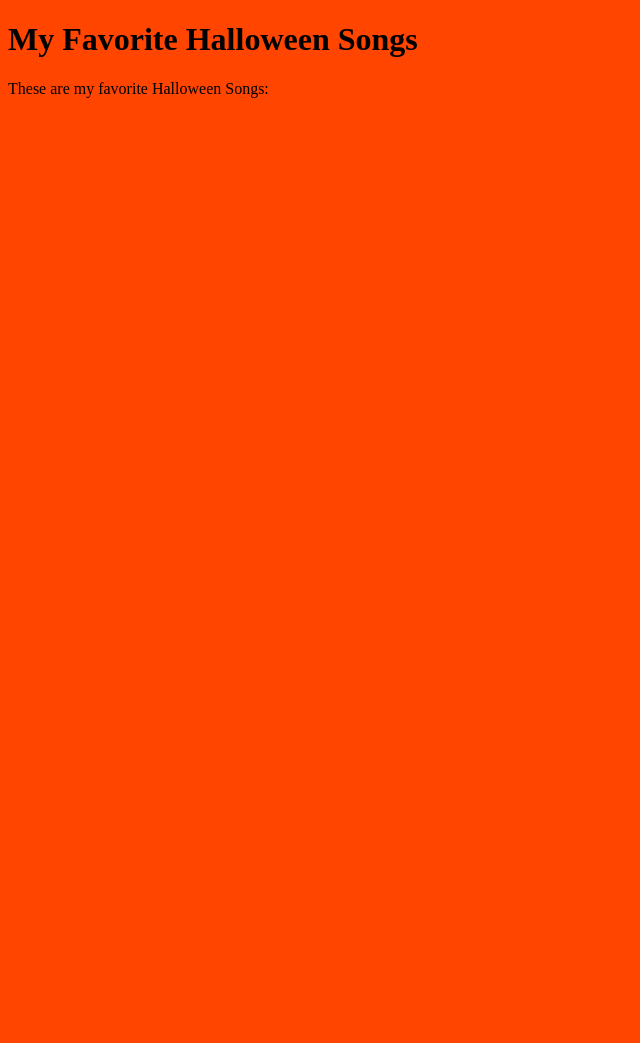
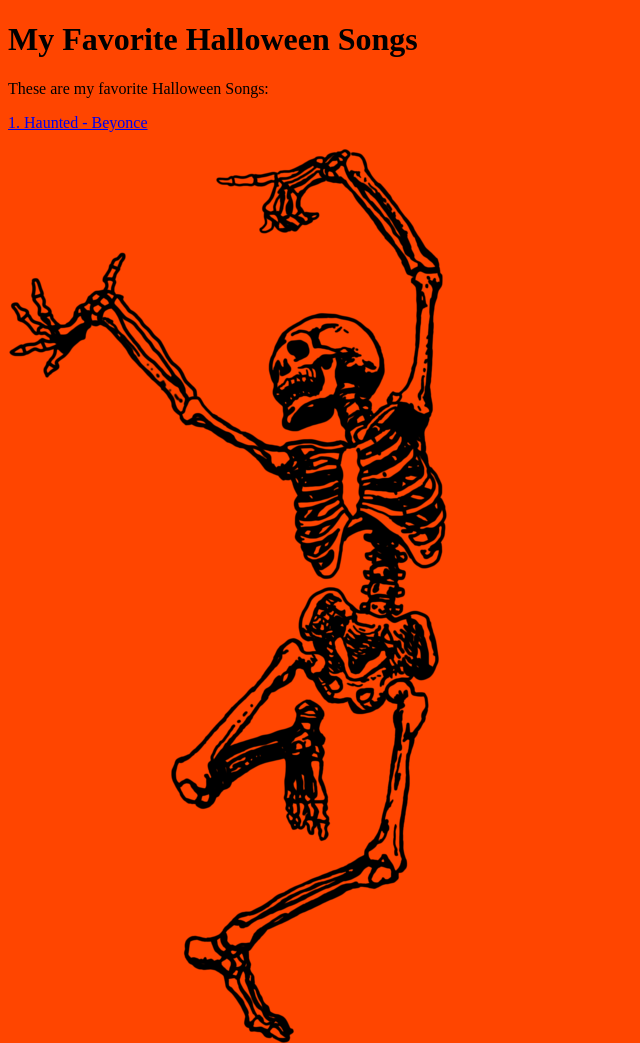
Before and after one commit to ZaneGitCoding/ZaneGitCoding.github.io, a plain HTML site: page index.html in a window 1280 px wide. Shown: the whole page, without its empty margins (0-640 px from the left). Before the commit the page ends 800 px from the top, so only its background shows below. Drawn offline with Linux system fonts and the light colour scheme.

Commit message:
Update index.html

```diff
--- a/index.html
+++ b/index.html
@@ -14,6 +14,8 @@ p    {color: black;}
 <body>
       <h1>My Favorite Halloween Songs</h1>
       <p>These are my favorite Halloween Songs:</p>
+      <p><a href="https://www.youtube.com/watch?v=dQw4w9WgXcQ">   1. Haunted - Beyonce</a></p>
 
+      <img src="Skeleton.png" alt="Skeleton Dancing">
              </body>
 </html>
```
